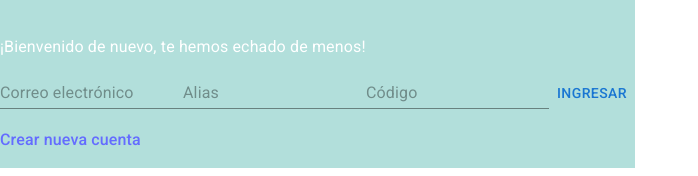
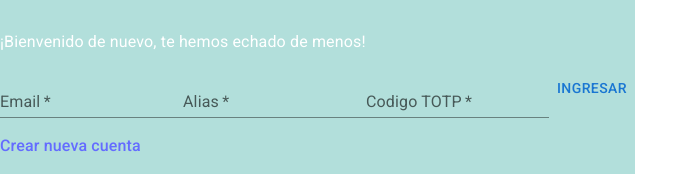
Before and after one commit to Santino112/Proyectos, a React (Vite) app in the folder wallet-raulocoins/: page / in a window 1280 px wide. Shown: the part 607-783 px from the top of the page, without its empty margins (0-698 px from the left). Built offline with nearby package versions, Linux system fonts and the light colour scheme.

Commit message:
Cambiado

```diff
--- a/wallet-raulocoins/src/pages/Login.jsx
+++ b/wallet-raulocoins/src/pages/Login.jsx
@@ -1,7 +1,7 @@
 import React, { useState } from 'react';
 import axios from 'axios';
 import { Link, useNavigate } from 'react-router-dom';
-import { Stack, Box, Button, Input } from '@mui/material';
+import { Stack, Box, Button, TextField } from '@mui/material';
 
 const Login = () => {
   const [email, setEmail] = useState('');
@@ -61,29 +61,26 @@ const Login = () => {
       <h1 className='auth-title'>Iniciar sesión</h1>
       <p className='auth-subtitle'>¡Bienvenido de nuevo, te hemos echado de menos!</p>
       <form onSubmit={handleSubmit}>
-        <Input
-          type="text"
-          placeholder="Correo electrónico"
+        <TextField
+          label="Email"
+          variant="standard"
           value={email}
           onChange={(e) => setEmail(e.target.value)}
           required
-          className='auth-input'
         />
-        <Input
-          type="text"
-          placeholder="Alias"
+        <TextField
+          label="Alias"
+          variant="standard"
           value={alias}
           onChange={(e) => setAlias(e.target.value)}
           required
-          className='auth-input'
         />
-        <Input
-          type="text"
-          placeholder="Código"
+        <TextField
+          label="Codigo TOTP"
+          variant="standard"
           value={codigo}
           onChange={(e) => setCodigo(e.target.value)}
           required
-          className='auth-input'
         />
         <Button type="primary" htmlType="submit" className='auth-button' disabled={loading}>
           {loading ? 'Cargando...' : 'Ingresar'}
--- a/wallet-raulocoins/src/pages/transfer.jsx
+++ b/wallet-raulocoins/src/pages/transfer.jsx
@@ -1,17 +1,64 @@
 import React, { useState } from "react";
 import axios from "axios";
-import { Link, Navigate, useNavigate } from "react-router-dom";
+import { Navigate, useNavigate } from "react-router-dom";
 import { Stack, Box, Button, TextField, Typography } from "@mui/material";
 
 const Transferencia = (e) => {
+    const [alias, setAlias] = useState("");
+    const [cantidad, setCantidad] = useState("");
+    const [detalle, setDetalle] = useState("");
+    const [codigo, setCodigo] = useState("");
     const navigate = useNavigate();
 
-    const { name, username, balance, token } = JSON.parse(
+    const { name, username } = JSON.parse(
         localStorage.getItem("datosLogin")
     );
 
     const Account = () => {
         navigate("/Account");
+    };
+
+    const transferencia = async (e) => {
+        e.preventDefault();
+
+        const datosTransferencia = {
+            fromUsername: username,
+            toUsername: alias,
+            amount: cantidad,
+            description: detalle,
+            operationToken: codigo
+        }
+
+        try {
+            const response = await axios.post("https://raulocoin.onrender.com/api/transfer", datosTransferencia);
+            const res = response.data;
+
+            console.log("Respuesta completa:", response);
+            console.log("Datos recibidos:", res);
+            if (res.success) {
+                alert(res.success);
+                const datosActuales = JSON.parse(
+                    localStorage.getItem("datosLogin")
+                );
+
+                const nuevoBalance = res.transfer.from.newBalance;
+
+                const nuevosDatos = {
+                    ...datosActuales,
+                    balance: nuevoBalance,
+                    token: JSON.parse(localStorage.getItem("datosLogin")).token
+                };
+
+                localStorage.setItem("datosLogin", JSON.stringify(nuevosDatos));
+                navigate('/Account');
+            }
+        } catch (error) {
+            if (error.response && error.response.data && error.response.data.message) {
+                console.log("Error en la transferencia:", error.response.data.message);
+            } else {
+                console.log("Error desconocido al hacer la transferencia:", error);
+            }
+        }
     };
 
     return (
@@ -47,13 +94,12 @@ const Transferencia = (e) => {
                         User: {name}
                     </Typography>
                 </Box>
-                <form sx={{ width: "120%" }}>
-                    <Stack spacing={4} direction="column" sx={{ border: "2px solid red", width: "100%" }}>
-                        <TextField label="Alias" variant="standard" />
-                        <TextField label="Cantidad" variant="standard" />
-                        <TextField label="Detalle" variant="standard" />
-                        <TextField label="TOTP" variant="standard" />
-                        <Stack spacing={2} direction={{xs: "column", md:"row"}}>
+                <Box component="form" onSubmit={transferencia} sx={{ display: "flex", flexDirection: "column", alignItems: "center", width: "100%", height: "100%", border: "2px solid red" }}>
+                    <TextField label="Alias" type="text" variant="standard" value={alias} onChange={(e) => setAlias(e.target.value)} required />
+                    <TextField label="Cantidad" type="number" variant="standard" value={cantidad} onChange={(e) => setCantidad(e.target.value)} required />
+                    <TextField label="Detalle" type="text" variant="standard" value={detalle} onChange={(e) => setDetalle(e.target.value)} required />
+                    <TextField label="TOTP" type="text" variant="standard" value={codigo} onChange={(e) => setCodigo(e.target.value)} required />
+                    <Stack spacing={2} direction={{ xs: "column", md: "row" }}>
                         <Button
                             variant="contained"
                             color="success"
@@ -65,13 +111,13 @@ const Transferencia = (e) => {
                         <Button
                             variant="contained"
                             color="primary"
+                            type="submit"
                             sx={{ fontSize: "1rem", width: "auto" }}
                         >
                             Transferir
                         </Button>
                     </Stack>
-                    </Stack>
-                </form>
+                </Box>
             </Stack >
         </Box >
     );
```
Lines whose indentation alone changed are shown as unchanged.
